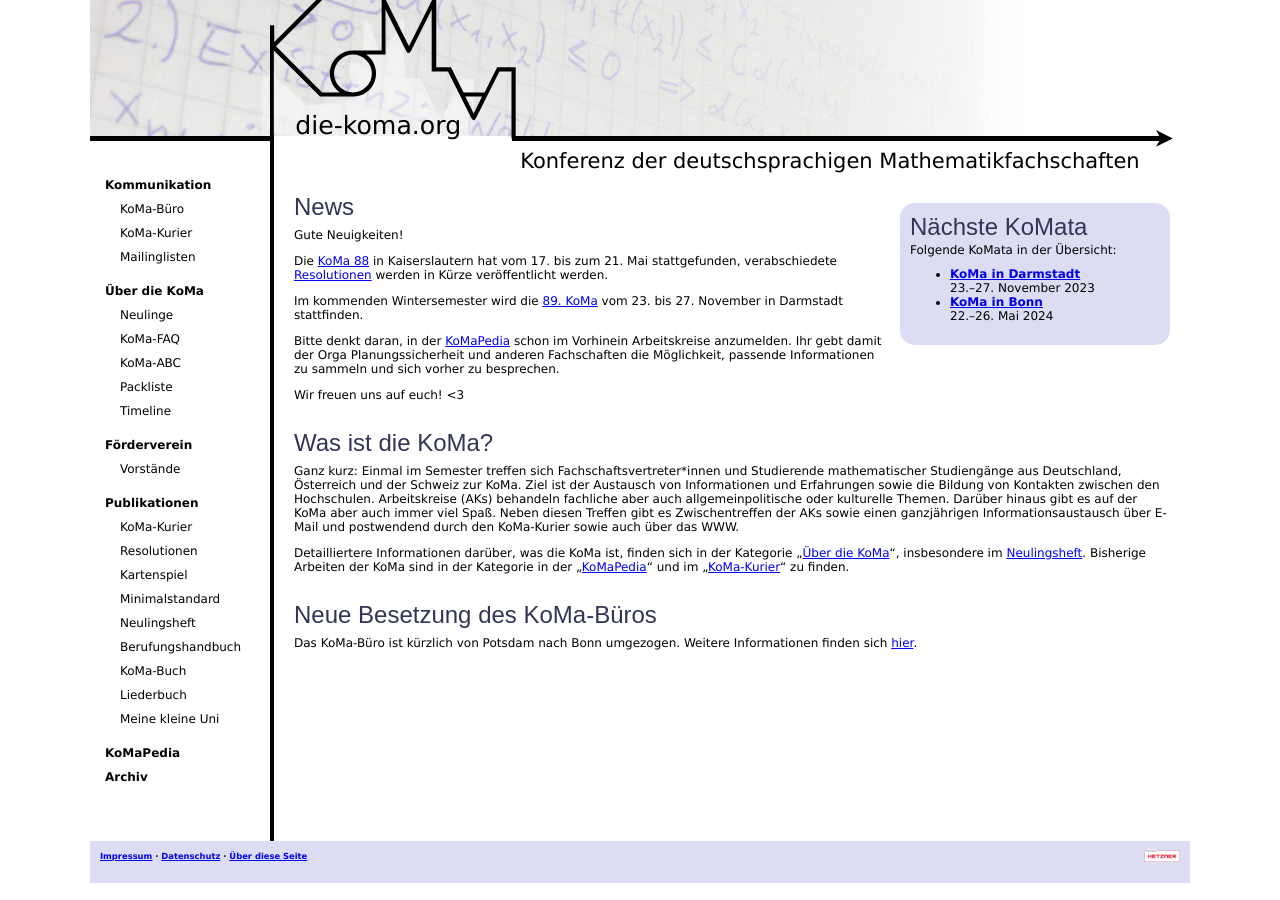
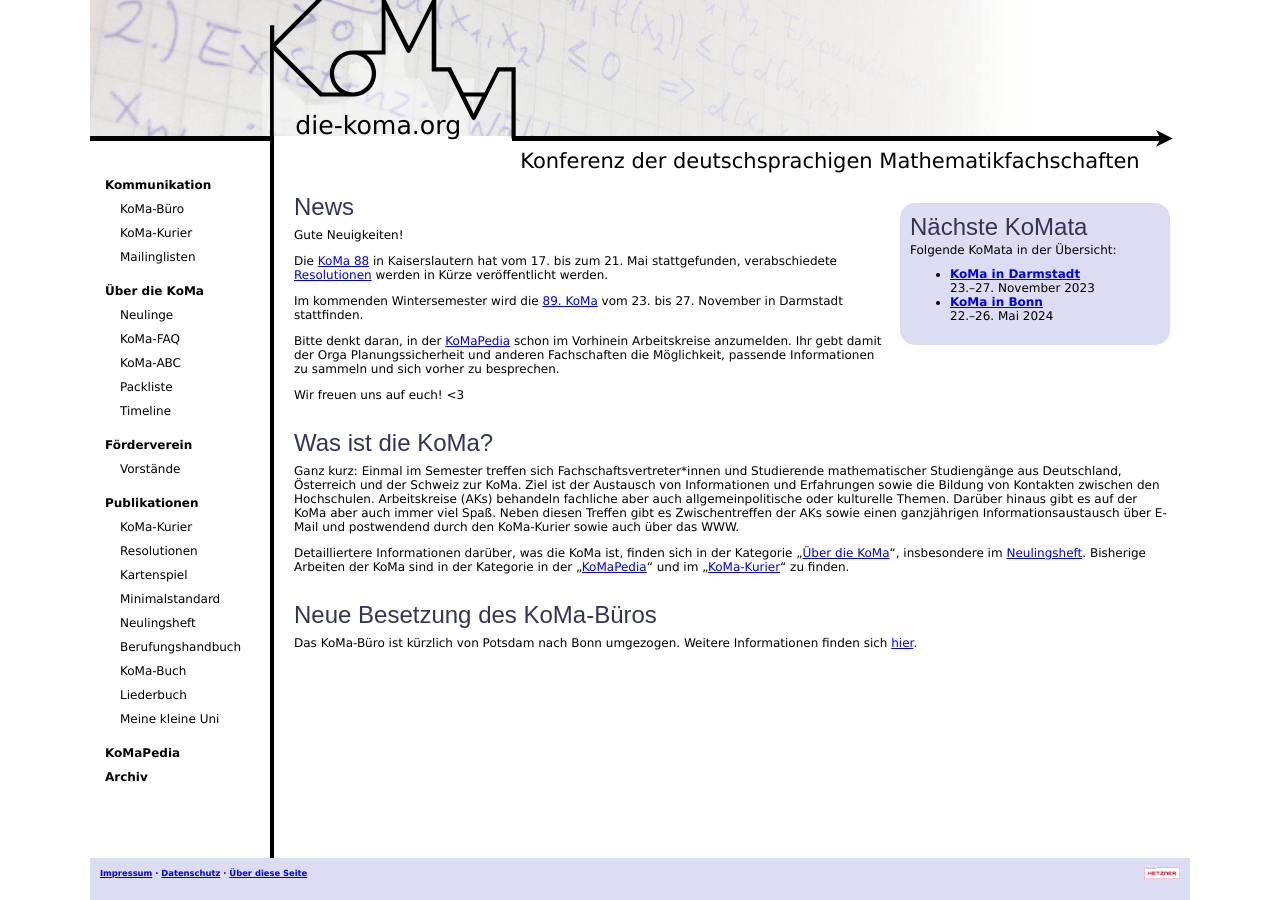
Before and after one commit to Die-KoMa/die-koma.org, a Jekyll site: the page built from index.md, in a window 1280 px wide. Built offline with Jekyll 4.4.1, drawn with Linux system fonts in a browser that asks for light colours.

Commit message:
Ensure the footer is bottom aligned

```diff
--- a/core/css/main.scss
+++ b/core/css/main.scss
@@ -47,12 +47,13 @@
     ". sidebar content ."
     ". footer footer .";
   grid-template-columns: 1fr $headerLeftBar auto 1fr;
+  grid-template-rows: auto 1fr auto;
   font-size: calc(min(2vw, .7rem));
+  min-height: 100vh;
 }
 
 .content {
   grid-area: content;
-  min-height: calc(100vh - #{$headerHeight} - #{$footerHeight} - 40px);
   padding: 20px;
   padding-left: 24px;
   max-width: 876px;
```
